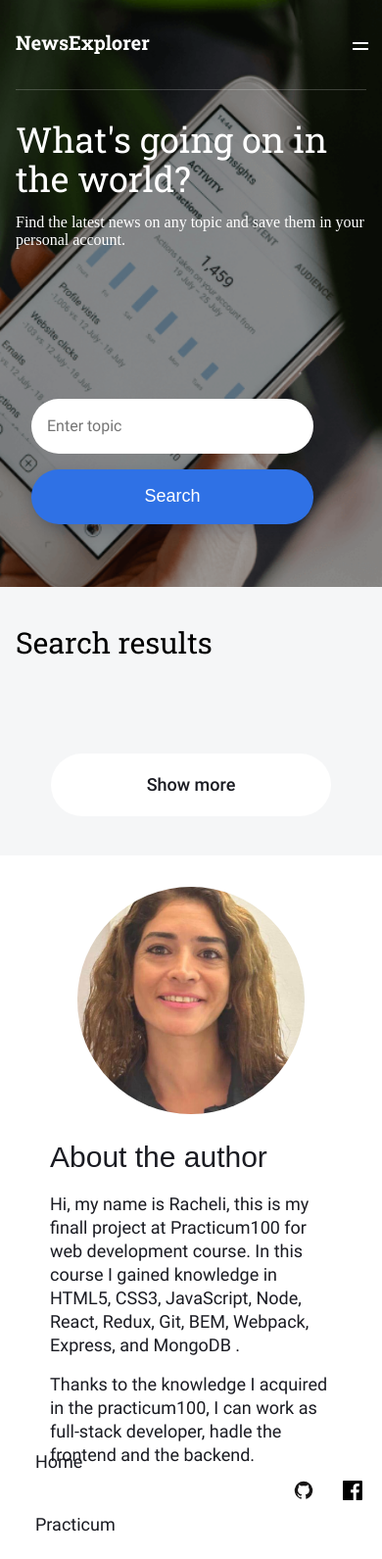
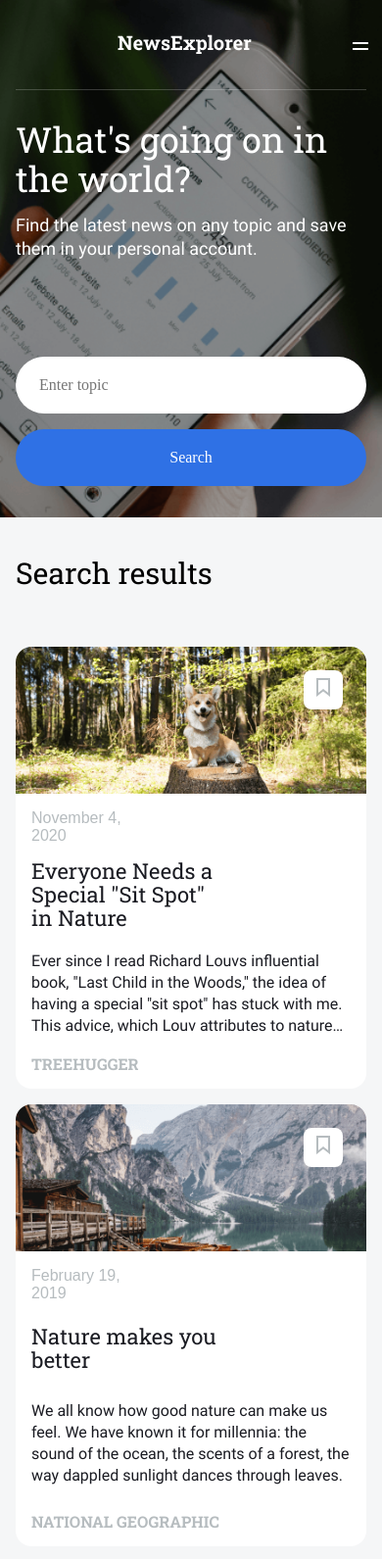
Before and after one commit to Rachelidekel/news-explorer-frontend, a React app: page / in a window 390 px wide. Shown: the top 1591 px of the page at 98% size. Built offline with nearby package versions, Linux system fonts and the light colour scheme; a web font is replaced by a local one.

Commit message:
fixed errors

```diff
--- a/src/components/About/About.css
+++ b/src/components/About/About.css
@@ -29,8 +29,8 @@
 }
 
 .about__avatar-image {
-  width: 464px;
-  height: 464px;
+  min-width: 464px;
+  min-height: 464px;
   border-radius: 100%;
   margin: 80px 56px 80px 104px;
   object-fit: cover;
@@ -39,6 +39,7 @@
 @media screen and (max-width: 900px) {
   .about {
     height: 354px;
+    width: 100%;
   }
 
   .about__container {
@@ -54,15 +55,15 @@
     margin: 16px 0 0;
   }
   .about__avatar-image {
-    width: 232px;
-    height: 232px;
+    min-width: 232px;
+    min-height: 232px;
     margin: 61px 32px 61px 40px;
   }
 }
 
 @media screen and (max-width: 550px) {
   .about {
-    height: 565px;
+    min-height: 752px;
     flex-direction: column;
     align-items: center;
   }
@@ -83,7 +84,7 @@
     margin: 0 16px;
   }
   .about__avatar-image {
-    max-width: 272px;
+    width: 272px;
     max-height: 272px;
     margin: 32px 24px 0;
   }
--- a/src/components/App/App.js
+++ b/src/components/App/App.js
@@ -11,6 +11,9 @@ import SavedNews from "../SavedNews/SavedNews";
 //import SaveNewsHeader from "../SavedNewsHeader/SavedNewsHeader";
 
 function App() {
+  //[isHomePage, setIsHomePage] = useState(true)
+
+
   return (
     <div className="App">
       <Header />
--- a/src/components/Footer/Footer.css
+++ b/src/components/Footer/Footer.css
@@ -3,6 +3,7 @@
   padding: 32px 20px;
   display: flex;
   flex-direction: row;
+  justify-content: space-between;
 }
 
 .footer__copyright {
@@ -59,7 +60,7 @@
   max-width: 20px;
 }
 
-@media screen and (max-width: 768px) {
+@media screen and (max-width: 510px) {
   .footer {
     flex-direction: column-reverse;
     height: 176px;
@@ -68,6 +69,7 @@
 
   .footer__navigation {
     justify-content: space-between;
+    align-items: flex-start;
   }
 
   .footer__copyright {
@@ -77,11 +79,12 @@
 
   .footer__links {
     padding-left: 16px;
+    flex-direction: column;
+    gap: 20px;
   }
 }
 
 @media screen and (max-width: 420px) {
   .footer__links {
-    flex-direction: column;
   }
 }
--- a/src/components/Header/Header.css
+++ b/src/components/Header/Header.css
@@ -21,7 +21,7 @@
 }
 
 .header__title {
-  font-family: "Roboto-slab", Arial, Helvetica, sans-serif;;
+  font-family: "Roboto-slab", Arial, Helvetica, sans-serif;
   font-weight: 400;
   font-size: 60px;
   line-height: 64px;
@@ -29,9 +29,15 @@
 }
 
 .header__subtitle {
-  margin-block-start: 0;
-  margin-block-end: 0;
   margin: 32px 0 88px 0;
+  height: 24px;
+  max-width: 608px;
+  font-family: "Roboto", Arial, Helvetica, sans-serif;
+  font-size: 18px;
+  font-weight: 400;
+  line-height: 24px;
+  letter-spacing: 0px;
+  text-align: left;
 }
 
 @media screen and (max-width: 1300px) {
--- a/src/components/Header/Header.js
+++ b/src/components/Header/Header.js
@@ -4,7 +4,7 @@ import SavedNewsHeader from "../SavedNewsHeader/SavedNewsHeader";
 import SearchForm from "../SearchForm/SearchForm";
 import { useHomePage } from "../../contexts/HomePageContext";
 
-const Header = () => {
+function Header ()  {
   const { homePage } = useHomePage();
   return (
     <header className={`${homePage ? "header" : "header header_black"}`}>
--- a/src/components/Navigation/Navigation.css
+++ b/src/components/Navigation/Navigation.css
@@ -23,6 +23,7 @@
   cursor: pointer;
   text-decoration: none;
   list-style: none;
+  margin-left: 104px;
 }
 
 .navigation__menu {
@@ -32,6 +33,7 @@
   font-family: "Roboto", Arial, Helvetica, sans-serif;
   font-weight: 500;
   text-decoration: none;
+  margin-right: 104px;
 }
 
 .navigation__menu-list {
--- a/src/components/NewsCard/NewsCard.css
+++ b/src/components/NewsCard/NewsCard.css
@@ -1,10 +1,12 @@
 .card {
-  border-radius: 16px;
-  perspective: 1px;
   background-color: #fff;
   transition: all 0.3s ease-in-out;
   cursor: pointer;
   position: relative;
+  max-width: 400px;
+  border-radius: 16px;
+  width: 100%;
+  min-height: 100%;
 }
 
 .card:hover {
@@ -16,30 +18,30 @@
   width: 100%;
   background-position: center;
   background-repeat: no-repeat;
-  border-radius: 16px 16px 0 0;
   background-size: cover;
 }
 
+.card__image {
+  width: 100%;
+  object-fit: cover;
+  border-top-left-radius: 16px;
+  border-top-right-radius: 16px;
+}
+
 .card__text-container {
-  padding: 20px 24px;
+  margin: 20px 24px;
   display: flex;
   flex-direction: column;
   justify-content: space-between;
   height: 100%;
-  font-family: "Roboto", Arial, Helvetica, sans-serif;
-  font-size: 16px;
-  font-weight: 400;
-  line-height: 22px;
-  letter-spacing: 0px;
-  text-align: left;
 }
 
 .card__date {
-  margin-block-start: 0;
-  margin-block-end: 0;
-  color: rgba(182, 188, 191, 1);
+  color: #b6bcbf;
   margin-bottom: 12px;
   font-family: "Source Sans Pro", Arial, Helvetica, sans-serif;
+  max-width: 128px;
+  margin-top: 0;
 }
 
 .card__title {
@@ -47,28 +49,43 @@
   font-weight: 400;
   font-size: 26px;
   line-height: 30px;
-  margin-block-start: 0;
-  margin-block-end: 0;
-  margin-bottom: 16px;
+  color: #1a1b22;
+  margin-top: 0;
+  margin-bottom: 0;
+  overflow: hidden;
+  text-overflow: ellipsis;
+  max-width: 352px;
 }
 
-.card__text {
+.card__subtitle {
   font-size: 16px;
   line-height: 22px;
-  margin-block-start: 0;
-  margin-block-end: 0;
-  margin-bottom: 18px;
+  max-width: 352px;
+  font-family: "Roboto", Arial, Helvetica, sans-serif;
+  font-size: 16px;
+  font-weight: 400;
+  line-height: 22px;
+  letter-spacing: 0px;
+  text-align: left;
+  color: #1a1b22;
+  -webkit-line-clamp: 5;
+  overflow: hidden;
+  text-overflow: ellipsis;
+  display: -webkit-box;
+  -webkit-box-orient: vertical;
+  word-wrap: break-word;
+  margin-bottom: 0;
 }
 
 .card__source {
   font-family: "Roboto-slab", Arial, Helvetica, sans-serif;
-  color: rgba(182, 188, 191, 1);
+  color: #b6bcbf;
   font-weight: 700;
   font-size: 16px;
-  line-height: 22px;
-  margin-block-start: 0;
-  margin-block-end: 0;
+  line-height: 20px;
   text-transform: uppercase;
+  margin-top: 18px;
+  max-width: 352px;
 }
 
 .card__button {
@@ -95,12 +112,11 @@
   padding: 8px 16px;
   border-radius: 8px;
   position: absolute;
-  margin-block-start: 0;
-  margin-block-end: 0;
   font-family: "Roboto", Arial, Helvetica, sans-serif;
   font-family: 500;
   font-size: 14px;
   line-height: 24px;
+  color: #000000;
 }
 
 @media screen and (max-width: 786px) {
@@ -108,6 +124,14 @@
     height: 150px;
   }
 
+  .card__image {
+    height: 150px;
+  }
+
+  .card__text-container {
+    margin: 16px 16px 15px;
+    min-height: 270px;
+  }
   .card__date {
     margin-bottom: 8px;
   }
@@ -115,5 +139,17 @@
   .card__title {
     font-size: 22px;
     line-height: 24px;
+    max-width: 192px;
+  }
+
+  .card__subtitle {
+    min-height: 88px;
+    -webkit-line-clamp: 4;
+    max-width: 100%;
+  }
+
+  .card__source {
+    margin-top: 12px;
+    margin-bottom: 0;
   }
 }
--- a/src/components/NewsCard/NewsCard.js
+++ b/src/components/NewsCard/NewsCard.js
@@ -1,28 +1,29 @@
-import React from 'react';
-import savebutton from '../../images/save_icon.svg';
-import deletebutton from '../../images/trash_icon.svg';
-import { useHomePage} from '../../contexts/HomePageContext';
+import React from "react";
+import savebutton from "../../images/save_icon.svg";
+import deletebutton from "../../images/trash_icon.svg";
+import { useHomePage } from "../../contexts/HomePageContext";
 
 const NewsCard = ({ card }) => {
   const { homePage } = useHomePage();
   return (
     <article className="card">
-      <div
-        className="card__image-wrapper">
-            <img className='card__image' src={card.image} alt=""/>
-        </div>
+      <div className="card__image-wrapper">
+        <img className="card__image" src={card.image} alt="" />
+      </div>
       <div className="card__text-container">
-        <p className="cardcard__date">{card.date}</p>
+        <p className="card__date">{card.date}</p>
         <h3 className="card__title">{card.title}</h3>
-        <p className="card__subtitle">
-          {card.text.length > 150 ? `${card.text.slice(0, 150)}...` : card.text}
-        </p>
+        <p className="card__subtitle">{card.text}</p>
         <p className="card__source">{card.source}</p>
       </div>
       <button
         className="card__button"
-        aria-label={homePage ? 'save article' : 'delete article'}>
-            <img className="card__button-icon" src={homePage? savebutton : deletebutton}/>
+        aria-label={homePage ? "save article" : "delete article"}
+      >
+        <img
+          className="card__button-icon"
+          src={homePage ? savebutton : deletebutton}
+        />
       </button>
       {!homePage && <p className="card__keyword">{card.keyword}</p>}
     </article>
--- a/src/components/NewsCardList/NewsCardList.css
+++ b/src/components/NewsCardList/NewsCardList.css
@@ -1,102 +1,23 @@
 .cards {
-  background-color: #f5f6f7;
-  padding: 80px 104px;
-  display: none;
-  flex-direction: column;
-  align-items: center;
+  display: grid;
+  grid-template-columns: repeat(3, minmax(224px, 1fr));
+  grid-gap: 16px;
+  margin: 0 auto;
+  margin-block-start: 0;
+  margin-block-end: 0;
+  list-style: none;
+  padding-inline-start: 0;
+  padding-bottom: 64px;
 }
 
-.cards__visible {
-  display: flex;
-}
-
-.cards__title {
-  margin: 0px;
-  font-family: "Roboto Slab", Arial, Helvetica, sans-serif;
-  font-style: normal;
-  font-weight: 400;
-  font-size: 40px;
-  line-height: 46px;
-  color: #1a1b22;
-  align-self: start;
-}
-
-.cards__list {
-  margin-top: 64px;
-  display: grid;
-  grid-template-columns: repeat(3, 1fr);
-  grid-template-rows: auto;
-  grid-column-gap: 16px;
-  grid-row-gap: 16px;
-  flex-wrap: wrap;
-}
-
-
-
-@media screen and (max-width: 1320px) {
+@media (max-width: 768px) {
   .cards {
-    padding: 40px 40px;
+    grid-template-columns: repeat(2, minmax(224px, 1fr));
   }
 }
 
-@media screen and (max-width: 1200px) {
-  .cards__list {
-    grid-column-gap: 8px;
-    grid-row-gap: 8px;
-    margin-top: 32px;
-  }
-
-  .cards__list_type_saved-articles {
-    margin-top: 0px;
+@media (max-width: 510px) {
+  .cards {
+    grid-template-columns: repeat(1, minmax(224px, 1fr));
   }
 }
-
-@media screen and (max-width: 768px) {
-  .cards__title {
-    font-size: 30px;
-    line-height: 34px;
-  }
-
-  .cards__button-show-more {
-    margin-top: 32px;
-    padding: 16px 74px;
-  }
-
-  .cards__list_type_saved-articles {
-    margin-top: 0px;
-  }
-
-  .cards_type_saved-articles {
-    padding: 32px 40px;
-  }
-}
-
-@media screen and (max-width: 760px) {
-  .cards__list {
-    grid-template-columns: repeat(2, 1fr);
-  }
-}
-
-@media screen and (max-width: 570px) {
-  .cards {
-    padding: 32px 16px 24px;
-  }
-
-  .cards__list {
-    grid-template-columns: repeat(1, 1fr);
-  }
-}
-
-@media screen and (max-width: 320px) {
-  .cards__list {
-    margin-top: 58px;
-  }
-
- .cards__list_type_saved-articles {
-    margin-top: 0px;
-  }
-
-  .cards_type_saved-articles {
-    padding: 24px 16px;
-  }
-}
--- a/src/components/NewsCardList/NewsCardList.js
+++ b/src/components/NewsCardList/NewsCardList.js
@@ -5,16 +5,13 @@ import { useCards } from "../../contexts/CardsContext";
 function NewsCardList() {
   const { data } = useCards();
   return (
-    <section className="cards">
-      <h2 className="cards__title">Search Result</h2>
-      <ul className="cards__list">
+    <ul className="cards">
       {data.map((card) => (
         <li key={card._id}>
           <NewsCard card={card} />
         </li>
       ))}
     </ul>
-    </section>
   );
 }
 
--- a/src/components/SearchForm/SearchForm.css
+++ b/src/components/SearchForm/SearchForm.css
@@ -1,94 +1,55 @@
 .search-form {
-  padding: 80px 0;
-  color: #fff;
-  max-width: 608px;
+  position: relative;
+}
+
+.search-form__wrapper {
+  position: relative;
 }
 
 .search-form__input {
+  width: 100%;
+  padding: 21px 201px 21px 24px;
+  border: none;
+  border-radius: 50px;
+  font-size: 16px;
+  line-height: 1.5;
+  outline: none;
   box-sizing: border-box;
-  max-width: 440px;
-  padding: 0;
-  border: 1px solid #d1d2d6;
-  border-radius: 100px;
-  padding-left: 24px;
-  font-family: "Roboto", Arial, Helvetica, sans-serif;
-  font-weight: 400;
-  font-size: 16px;
-  line-height: 22px;
-  width: 100%;
-  border-radius: 100px;
-  border: none;
-  box-sizing: border-box;
-  padding-left: 24px;
-  color: #1a1b22;
-  text-align: left;
-}
-
-.search-from__field::placeholder {
-  color: #b6bcbf;
 }
 
 .search-form__button {
   position: absolute;
-  padding: 0;
-  min-width: 168px;
-  min-height: 64px;
+  font-size: 16px;
+  line-height: 1.5;
+  top: 0;
+  right: 0;
+  padding: 21px 56px;
   border: none;
-  background: #2f71e5;
-  box-shadow: 0px 5px 15px rgba(14, 26, 57, 0.2);
-  border-radius: 100px;
-  right: 0;
+  background: rgba(47, 113, 229, 1);
+  cursor: pointer;
+  border-radius: 50px;
   color: #fff;
-  font-family: "Roboto-middle", sans-serif;
-  font-weight: 500;
-  font-size: 18px;
-  line-height: 1.3;
-  cursor: pointer;
-  transition: background-color 0.2s linear;
 }
 
-.search-form__button:hover {
-  background-color: #347eff;
+@media screen and (max-width: 768px) {
+  .search-form__input {
+    padding-top: 17px;
+    padding-bottom: 17px;
+  }
+
+  .search-form__button {
+    padding: 17px 56px;
+  }
 }
 
-.search-form__button:active {
-  background-color: #2a65cc;
-}
-
-@media screen and (max-width: 1106px) {
-  .search-form {
-    padding: 38px 0 48px;
-    max-width: 448px;
+@media screen and (max-width: 480px) {
+  .search-form__button {
+    position: relative;
+    width: 100%;
+    margin-top: 16px;
   }
 
   .search-form__input {
-    box-sizing: border-box;
-    min-width: 448px;
-    min-height: 56px;
-    padding-left: 24px;
-  }
-
-  .search-form__button {
-    min-width: 160px;
-    min-height: 56px;
+    padding: 17px 24px;
   }
 }
-
-@media screen and (max-width: 766px) {
-  .search-form {
-    padding: 30px 16px 32px;
-    max-width: 288px;
-  }
-
-  .search-form__input {
-    min-width: 288px;
-    padding-left: 16px;
-  }
-
-  .search-form__button {
-    position: static;
-    width: 288px;
-    min-height: 56px;
-    margin-top: 16px;
-  }
-}
--- a/src/components/SearchForm/SearchForm.js
+++ b/src/components/SearchForm/SearchForm.js
@@ -3,6 +3,7 @@ import React from "react";
 function SearchForm() {
   return (
     <form className="search-form">
+      <div className="seach-form__wrapper">
         <input
           className="search-form__input"
           type="text"
@@ -11,6 +12,7 @@ function SearchForm() {
         <button type="submit" className="search-form__button">
           Search
         </button>
+      </div>
     </form>
   );
 }
--- a/src/utils/data.js
+++ b/src/utils/data.js
@@ -12,8 +12,6 @@ export const data = [
     source: "treehugger",
     link: "https://newsapi.org",
     image: dogImage,
-    owner: "685586c31ec32fed59ba7e64",
-    __v: 0,
   },
   {
     _id: "2",
@@ -24,8 +22,6 @@ export const data = [
     source: "national geographic",
     link: "https://newsapi.org",
     image: boatImage,
-    owner: "685586c31ec32fed59ba7e64",
-    __v: 0,
   },
   {
     _id: "3",
@@ -36,7 +32,5 @@ export const data = [
     source: "national geographic",
     link: "https://newsapi.org",
     image: viewImage,
-    owner: "685586c31ec32fed59ba7e64",
-    __v: 0,
   },
 ];
```
Also changed, not shown: src/components/SearchResults/SearchResults.css (+8 -2 lines). Lines whose indentation alone changed are shown as unchanged.
